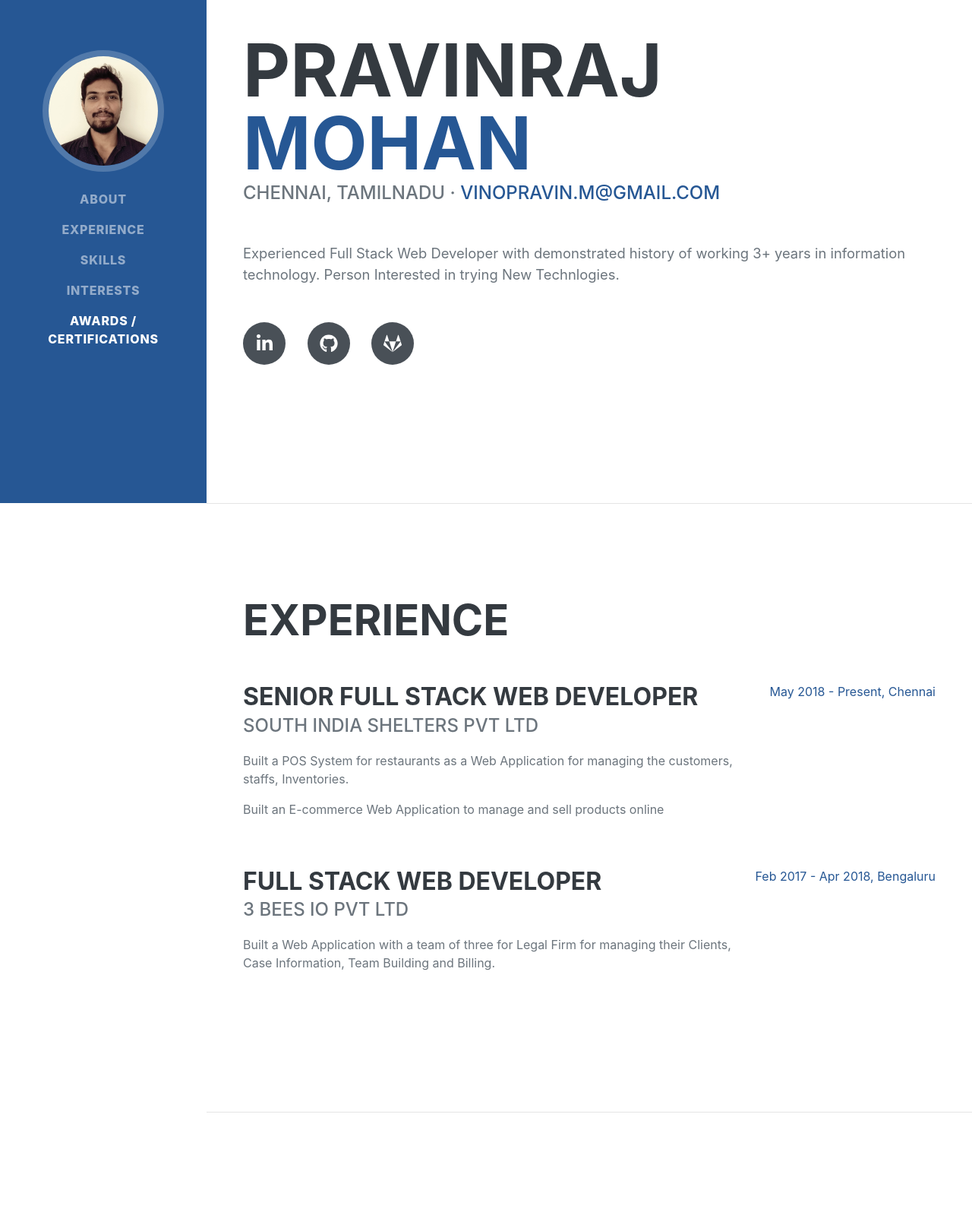
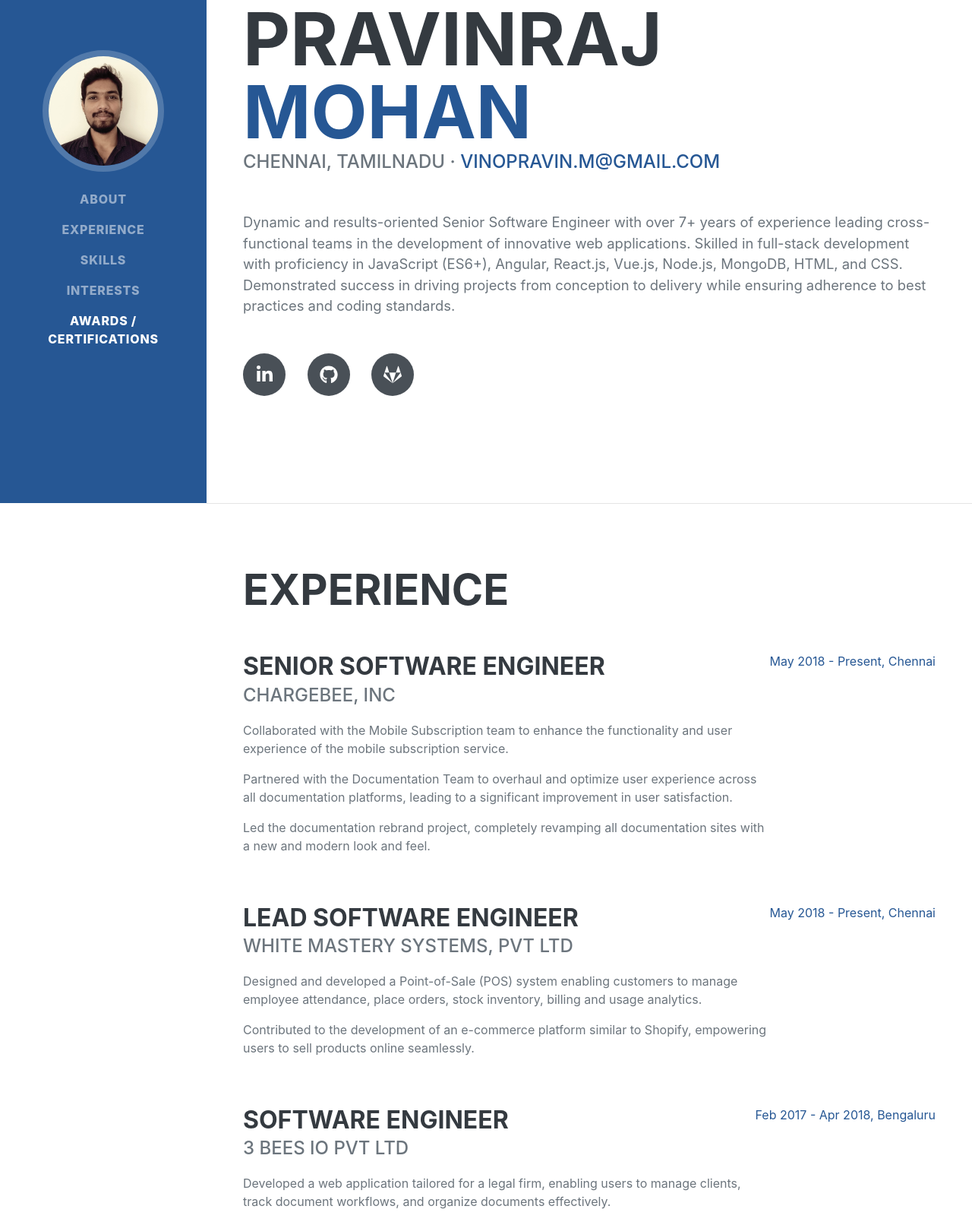
Before and after one commit to vinopravin/vinopravin.github.io, a plain HTML site: page index.html in a window 1280 px wide. Shown: the part 138-1750 px from the top of the page at 76% size. Drawn offline with nearby package versions, Linux system fonts and the light colour scheme; a web font is replaced by a local one.

Commit message:
Updated resume

```diff
--- a/index.html
+++ b/index.html
@@ -5,7 +5,7 @@
         <meta name="viewport" content="width=device-width, initial-scale=1, shrink-to-fit=no" />
         <meta name="description" content="" />
         <meta name="author" content="" />
-        <title>Resume - Pravinraj Mohan</title>
+        <title>Pravinraj M - Resume</title>
         <link rel="icon" type="image/x-icon" href="assets/img/favicon.ico" />
         <!-- Font Awesome icons (free version)-->
         <script src="https://use.fontawesome.com/releases/v5.13.0/js/all.js" crossorigin="anonymous"></script>
@@ -48,9 +48,12 @@
                         <a href="mailto:vinopravin.m@gmail.com">vinopravin.m@gmail.com</a>
                     </div>
                     <p class="lead mb-5">
-                        Experienced Full Stack Web Developer with demonstrated
-                        history of working 3+ years in information technology. Person Interested in
-                        trying New Technlogies.
+                        Dynamic and results-oriented Senior Software Engineer with over 7+ years of
+                        experience leading cross-functional teams in the development of innovative web
+                        applications. Skilled in full-stack development with proficiency in JavaScript (ES6+),
+                        Angular, React.js, Vue.js, Node.js, MongoDB, HTML, and CSS. Demonstrated
+                        success in driving projects from conception to delivery while ensuring adherence to
+                        best practices and coding standards.
                     </p>
                     <div class="social-icons">
                         <a class="social-icon" href="https://linkedin.com/in/vinopravin"><i class="fab fa-linkedin-in"></i></a>
@@ -66,27 +69,47 @@
                     <h2 class="mb-5">Experience</h2>
                     <div class="d-flex flex-column flex-md-row justify-content-between mb-5">
                         <div class="flex-grow-1">
-                            <h3 class="mb-0">SENIOR FULL STACK WEB DEVELOPER</h3>
-                            <div class="subheading mb-3">South India Shelters Pvt Ltd</div>
+                            <h3 class="mb-0">Senior Software Engineer</h3>
+                            <div class="subheading mb-3">Chargebee, Inc</div>
                             <p>
-                                Built a POS System for restaurants as a Web Application for
-                                managing the customers, staffs, Inventories.
+                                Collaborated with the Mobile Subscription team to enhance the functionality and
+                                user experience of the mobile subscription service.
                             </p>
                             <p>
-                                Built an E-commerce Web Application to manage and sell
-                                products online
+                                Partnered with the Documentation Team to overhaul and optimize user
+                                experience across all documentation platforms, leading to a significant
+                                improvement in user satisfaction.
+                            </p>
+                            <p>
+                                Led the documentation rebrand project, completely revamping all
+                                documentation sites with a new and modern look and feel.
                             </p>
                         </div>
                         <div class="flex-shrink-0"><span class="text-primary">May 2018 - Present, Chennai</span></div>
                     </div>
                     <div class="d-flex flex-column flex-md-row justify-content-between mb-5">
                         <div class="flex-grow-1">
-                            <h3 class="mb-0">FULL STACK WEB DEVELOPER</h3>
+                            <h3 class="mb-0">Lead Software Engineer</h3>
+                            <div class="subheading mb-3">White Mastery Systems, Pvt Ltd</div>
+                            <p>
+                                Designed and developed a Point-of-Sale (POS) system enabling customers to
+                                manage employee attendance, place orders, stock inventory, billing and usage
+                                analytics.
+                            </p>
+                            <p>
+                                Contributed to the development of an e-commerce platform similar to Shopify,
+                                empowering users to sell products online seamlessly.
+                            </p>
+                        </div>
+                        <div class="flex-shrink-0"><span class="text-primary">May 2018 - Present, Chennai</span></div>
+                    </div>
+                    <div class="d-flex flex-column flex-md-row justify-content-between mb-5">
+                        <div class="flex-grow-1">
+                            <h3 class="mb-0">Software Engineer</h3>
                             <div class="subheading mb-3">3 Bees Io Pvt ltd</div>
                             <p>
-                                Built a Web Application with a team of three for Legal Firm for
-                                managing their Clients, Case Information, Team Building and
-                                Billing.
+                                Developed a web application tailored for a legal firm, enabling users to manage
+                                clients, track document workflows, and organize documents effectively.
                             </p>
                         </div>
                         <div class="flex-shrink-0"><span class="text-primary">Feb 2017 - Apr 2018, Bengaluru</span></div>
@@ -159,8 +182,8 @@
             <section class="resume-section" id="interests">
                 <div class="resume-section-content">
                     <h2 class="mb-5">Interests</h2>
-                    <p>Apart from being a web developer, I enjoy most of my time being outdoors. At my free time I go rides in my bike. Gardening, keeping Mind and Body Healthy are my hobbies.</p>
-                    <p class="mb-0">When forced indoors, I follow a number of sci-fi and fantasy genre movies and television shows, I spend a large amount of my free time exploring the latest technology advancements in the web development world.</p>
+                    <p>Outside of work, I enjoy staying active with hobbies like gardening, gaming, badminton, and maintaining a healthy lifestyle through regular gym exercises.</p>
+                    <p class="mb-0">When forced indoors, I follow a number of sci-fi and fantasy genre movies and television shows, I spend a large amount of my free time exploring the latest technology advancements.</p>
                 </div>
             </section>
             <hr class="m-0" />
```
